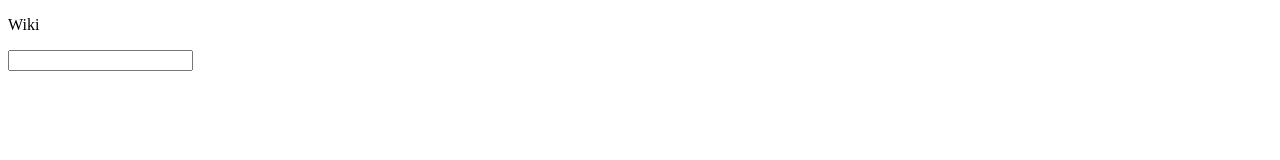
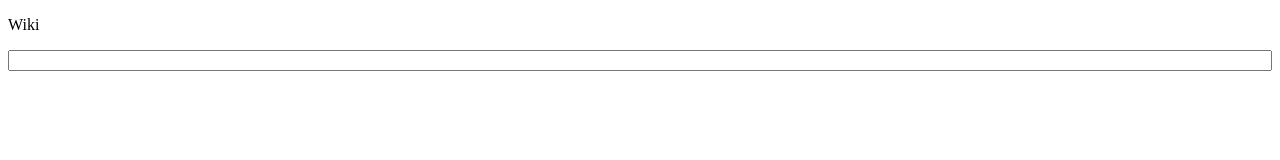
Before and after one commit to Zoham/Web-Chat-UI-Flask-Sample, a plain HTML site: page index.html in a window 1280 px wide. Drawn offline with Linux system fonts and the light colour scheme.

Commit message:
Full width input area

```diff
--- a/index.html
+++ b/index.html
@@ -4,6 +4,23 @@
 <html>
 <head>
 	<title>Husky</title>
+	<style type="text/css">
+		div {
+
+		}
+		input {
+		    float: center;
+		    width: 100%;
+
+		    /* for the right side shifted glitch */
+		    -ms-box-sizing: border-box; /* ie8 */
+		    -khtml-box-sizing: border-box; /* konqueror */
+		    -webkit-box-sizing: border-box; /* Safari/Chrome, other WebKit */
+		    -moz-box-sizing: border-box;    /* Firefox, other Gecko */
+		    box-sizing: border-box;         /* Opera/IE 8+ */
+		    box-sizing: border-box; /* css3 rec */
+		}
+	</style>
 </head>
 
 <body>
@@ -14,7 +31,8 @@
 
 
 	<form onsubmit="return update()">
-		<input type="text" id="message"/>
+		<input type="text" id="message"
+		width="100%" />
 	</form>
 
 </body>
```
Also changed, not shown: 1 other file.
